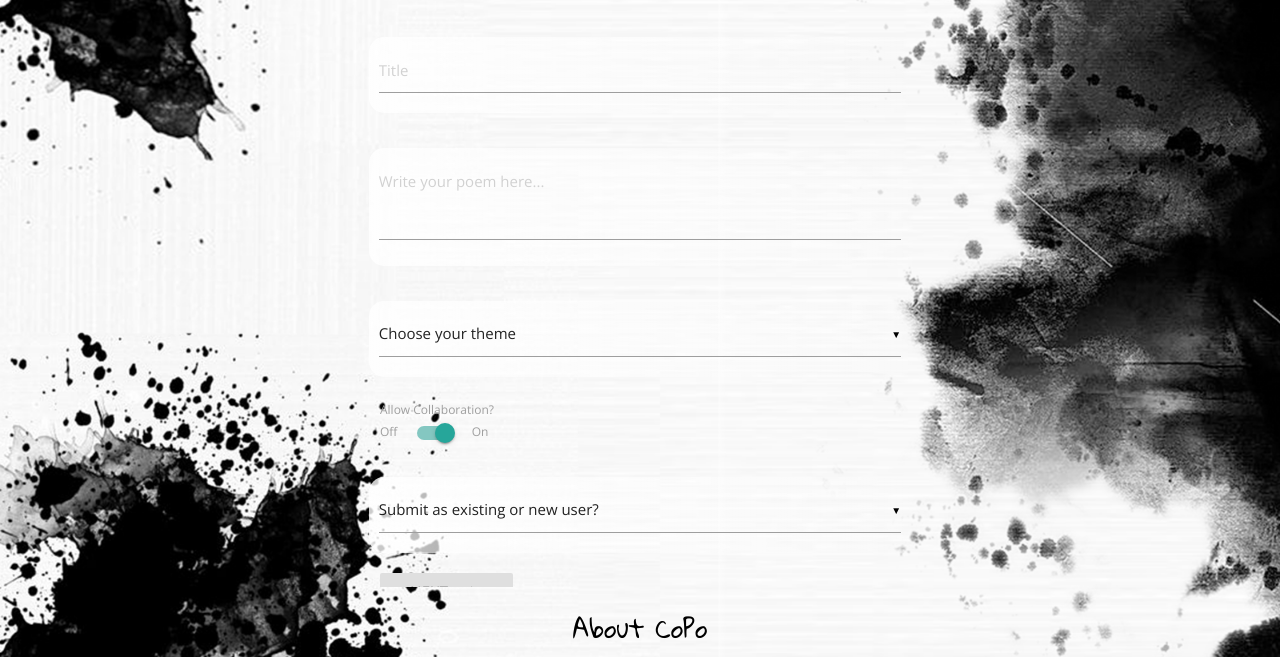
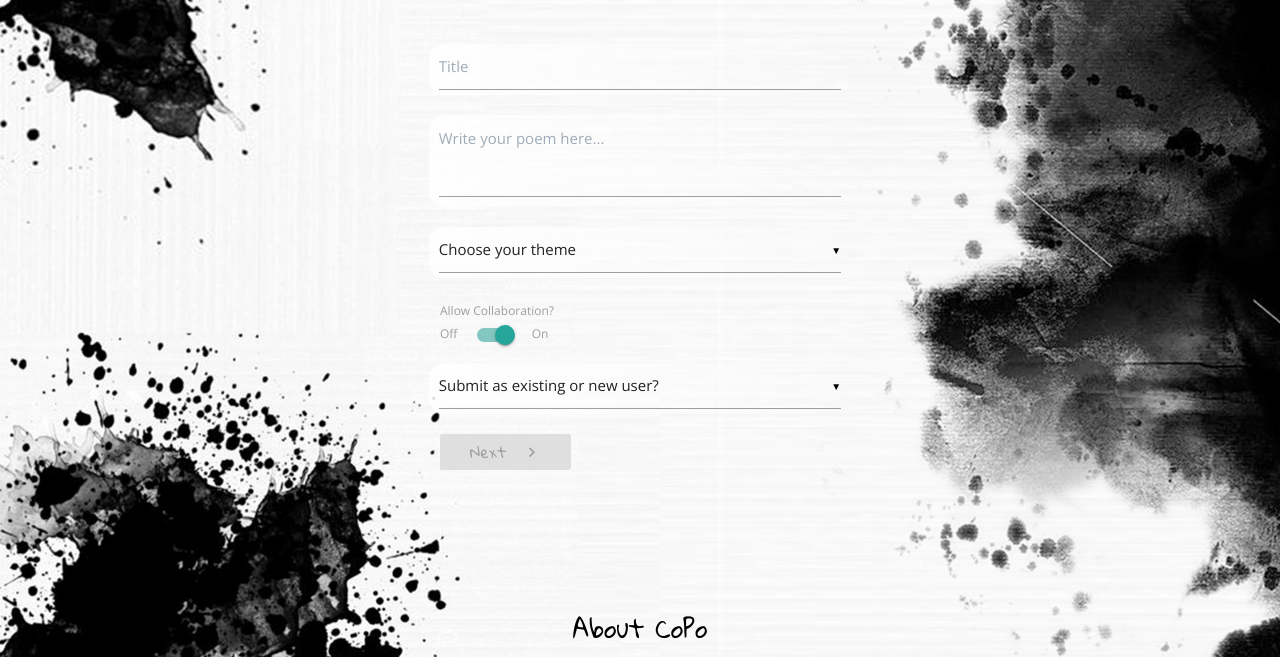
Before and after one commit to MauRuRo/MSP3-CoPo, a Flask app: page /create in a window 1280 px wide. Shown: the part 143-800 px from the top of the page. Run offline with Flask 2, Linux system fonts and the light colour scheme; data that the repository does not hold is empty; some libraries are stand-ins or nearby versions.

Commit message:
finish visual design implementation of website

```diff
--- a/installcommands.txt
+++ b/installcommands.txt
@@ -8,5 +8,6 @@
 css
 commenting code
 readme
+new user issue (existing user)
 
 <a href='https://www.freepik.com/vectors/background'>Background vector created by freepik - www.freepik.com</a>
--- a/static/css/style.css
+++ b/static/css/style.css
@@ -15,8 +15,11 @@
 
 }
 
+#logoabout {
+    height: 3em;
+}
 
-h1, h2, h3, h4, h5, h6 {
+h1, h2, h3, h4, h5, h6, .btn {
     text-align: center;
     margin-bottom:5px;
     font-family: "Gloria Hallelujah", sans-serif;
@@ -51,30 +54,6 @@
     transition: all 0.2s linear;
 }
 
-main .container {
-    /* position: absolute; */
-    /* height: calc(100vh - 205px); */
-    /* width:96%; */
-    /* top:calc(50% + 135px); */
-    /* left:50%; */
-    /* margin-top: calc(-0.5 * calc(100vh - 205px));
-    margin-left: -48%; */
-    /* margin: auto; */
-}
-/* .main-section {
-    text-align: left;
-    height: 70vw;
-    width: 70vw;
-    max-width: 280px;
-    max-height:280px;
-    min-width: 240px;
-    min-height:240px;
-    margin: auto;
-    padding:10px;
-    border-radius:5%;
-    border: solid 1px black;
-
-} */
 h1 {
     display:inline-block;
 }
@@ -203,9 +184,11 @@
 }
 
 
-
+input, textarea {
+    margin-bottom: 5px!important;
+}
 .formcontainer {
-    max-width: 520px;
+    max-width:400px;
     margin:auto;
     margin-top: 30px;
 }
@@ -223,17 +206,61 @@
 margin-top: -100%;
 }
 
+#feathercollaborate {
+left: -5px;
 }
+
+#deleteburn {
+    left: 0px;
+}
+
+/* #publishicon {
+    left: 5px;
+    top: 3px;
+} */
+
+/* #publishicon:active {
+    src: "../static/images/publishwhite.png";
+}
+
+#publishicon:disabled {
+    src: "../static/images/publishdis.png";
+} */
+
+::placeholder { /* Chrome, Firefox, Opera, Safari 10.1+ */
+  color:lightslategrey;
+  opacity: .7;
+}
+
+:-ms-input-placeholder { /* Internet Explorer 10-11 */
+  color:lightslategrey;
+   opacity: .7;
+}
+
+::-ms-input-placeholder { /* Microsoft Edge */
+  color:lightslategrey;
+   opacity: .7;
+}
+
   /* WHITE BACKGROUNDS AGAINST IMAGE BACKGROUND */
   .poem-space {
+          background-image: linear-gradient(to right,rgba(255, 255, 255, .8), rgba(255,255,255, 0.1));
+        padding: 10px 10px 10px 10px!important;
+        border-radius:15px;
       width:70vw;
       margin:auto;
       max-width:400px;
   }
-  .input-field, ul, .poem-space, #modalabout {
+
+  .input-field, ul, #modalabout, #modaldelete {
     background-image: linear-gradient(to right,rgba(255, 255, 255, .8), rgba(255,255,255, 0.1));
     padding: 10px 10px 0 10px!important;
     border-radius:15px;
+}
+
+.input-field {
+        padding: 0px 10px 0 10px!important;
+        margin-top: 0;
 }
     /*
 
--- a/static/js/main.js
+++ b/static/js/main.js
@@ -269,22 +269,26 @@
   if ($(this).val() == 1) {
     //   $("#Author").attr("readonly", "readonly"); //If Existing user then Author name is immutable.
       $("#username").attr("placeholder", "Enter Username").val("");
-      $("#password").siblings("label").text("Enter Password");
+      $("#password").attr("placeholder", "Enter Password").val("");
+    //   $("#password").siblings("label").text("Enter Password");
       $("#password").val("");
       $("#create-submit").addClass("disabled");
   } else {
-     $("#Author").removeAttr("readonly");
+      $("#username").val("");
+      $("#password").val("");
+    //  $("#Author").removeAttr("readonly");
       $("#username").attr("placeholder", "Create Username");
-      $("#password").siblings("label").text("Create Password")
+      $("#password").attr("placeholder", "Create Password").val("");
   };
 })
 
 var databack // sets global variable to be used in to seperate functions
 //if existing user is selected, and username is filled out: post to MongoDB to check if username exists and if so fill out authorname.
 $("#username").change(function(){
+    if ( $(".second-part").is(":visible")) {
   if ($("#new_user").val() == 1) {
 
-      var user = $("#username").val();
+       user = $("#username").val();
 
       // from : https://www.bogotobogo.com/python/Flask/Python_Flask_with_AJAX_JQuery.php
 		$.ajax({
@@ -304,7 +308,28 @@
 				console.log(error);
 			}
 		});
+    } else {
+   user = $("#username").val();
+
+      // from : https://www.bogotobogo.com/python/Flask/Python_Flask_with_AJAX_JQuery.php
+		$.ajax({
+			url: '/checkUser',
+            data: $('form').serialize(),
+			type: 'POST',
+			success: function(response){
+                databack = JSON.parse(response)
+                if (databack.user != null) {
+                    alert("Username already exists!");
+                    $("#username").val("").focus()
+                    $("#password").val("")
+                }
+			},
+			error: function(error){
+				console.log(error);
+			}
+		});
     };
+    }
 });
 
 //if existing user is selected, check if password that's filled in matches password from user document
@@ -606,11 +631,13 @@
     } else if ($(window).height() > 1200) {
         screenvariable = 475
     } else {
+    }
+    modalheight = $("#modaldelete").children(".modal-content").height() + $("#delete-submit").height() + 75
+    console.log(modalheight)
+    $("#modaldelete").height(modalheight)
 
-    }
     setTimeout(function(){
 mainheight = $("main").children(".container").height()
-console.log(mainheight)
 // $("main").children(".container").css("margin-top", "calc(calc( 0.5 * calc(100vh - 205px - " + mainheight +"px)) -60px")
 // $("main").children(".container").css("margin-bottom", "calc( 0.5 * calc(100vh - 205px - " + mainheight +"px))")
 $(".buffer").css("height", "calc(calc( 0.5 * calc(100vh - "+screenvariable+"px - " + mainheight +"px)) - 60px")
@@ -618,4 +645,14 @@
 };
 
 verticalCenterMain()
+
+// function pubIc() {
+// if ($("#create-submit").hasClass("disabled")) {
+//     $("#publishicon").attr("src", "../static/images/publishdis.png")
+// } else {
+//     $("#publishicon").attr("src", "../static/images/publishwhite.png")
+// }
+// }
+
+$(".btn").css("text-transform", "none")
 }); //docend
--- a/templates/base.html
+++ b/templates/base.html
@@ -17,7 +17,7 @@
     <body>
         <header>
             <div class="container" id="headercontainer">
-                <a href="{{ url_for('home') }}"><div id="copologo"></div></a>
+                <a href="{{ url_for('home') }}"><div class="copologo" id="logoheader"></div></a>
                 <div id="logo"></div>
                 {% block content %}
                 <!-- <h4>It's about the words.</h4>
@@ -32,7 +32,7 @@
 
     <div id="modalabout" class="modal">
     <div class="modal-content">
-      <h4>CoPo</h4>
+      <div class="copologo" id="logoabout"></div>
       <h5>It's about the words</h5>
       <p>Welcome to CoPo (~<strong>Co</strong>llaborative <strong>Po</strong>etry~). We believe there is magic in words and poets and amateurs through the centuries have tried to capture that magic in the written word. We feel that there is an untapped source of magic however:
       We believe we can open up a whole new chapter on the written arts by introducing the practice of "collaborative poetry": multiple writers/poets come together to work on one poem, each infusing their own visions and feelings into the work. We hope this experiment will produce some interesting and beautifull words!
--- a/templates/create.html
+++ b/templates/create.html
@@ -61,8 +61,6 @@
                                         </select>
                                     </div>
                                 </div>
-
-
                             <button id="next-part" class="btn waves-effect waves-light first-part" type="button">Next
                                 <i class="material-icons right">navigate_next</i>
                             </button>
@@ -74,8 +72,8 @@
                                 </div>
                             <div class="row second-part">
                                 <div class="input-field col s12">
-                                <input id="password" name="password" type="password" class="validate" required>
-                                <label for="password">Create Password</label>
+                                <input id="password" name="password" type="password" class="validate" required placeholder="Create password">
+                                <!-- <label for="password">Create Password</label> -->
                                 </div>
                             </div>
                             <div class="row second-part">
@@ -90,7 +88,7 @@
                             </button>
                             </div>
                             <div class="col s6">
-                            <button id="create-submit" class="btn waves-effect waves-light right" type="submit">Submit
+                            <button id="create-submit" class="btn waves-effect waves-light right" type="submit">Publish
                                 <i class="material-icons right">send</i>
                             </button>
                             </div>
```
Also changed, not shown: other parts of static/css/style.css (+27 -15 lines), templates/collaborate.html (+3 -5 lines), templates/poems.html (+4 -4 lines), static/images/deleteburn.png (added), static/images/feathercross1.png (added), static/images/feathercross2.png (added), static/images/publishact.png (added), static/images/publishdis.png (added), static/images/publishwhite.png (added).
